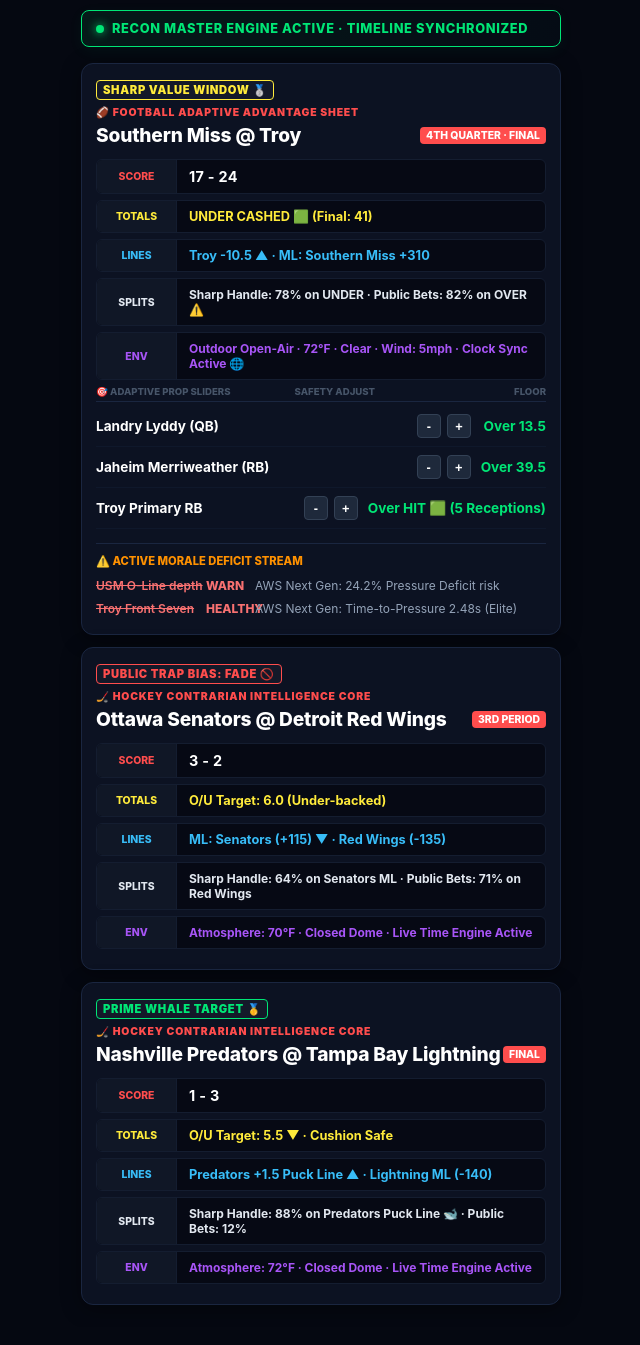
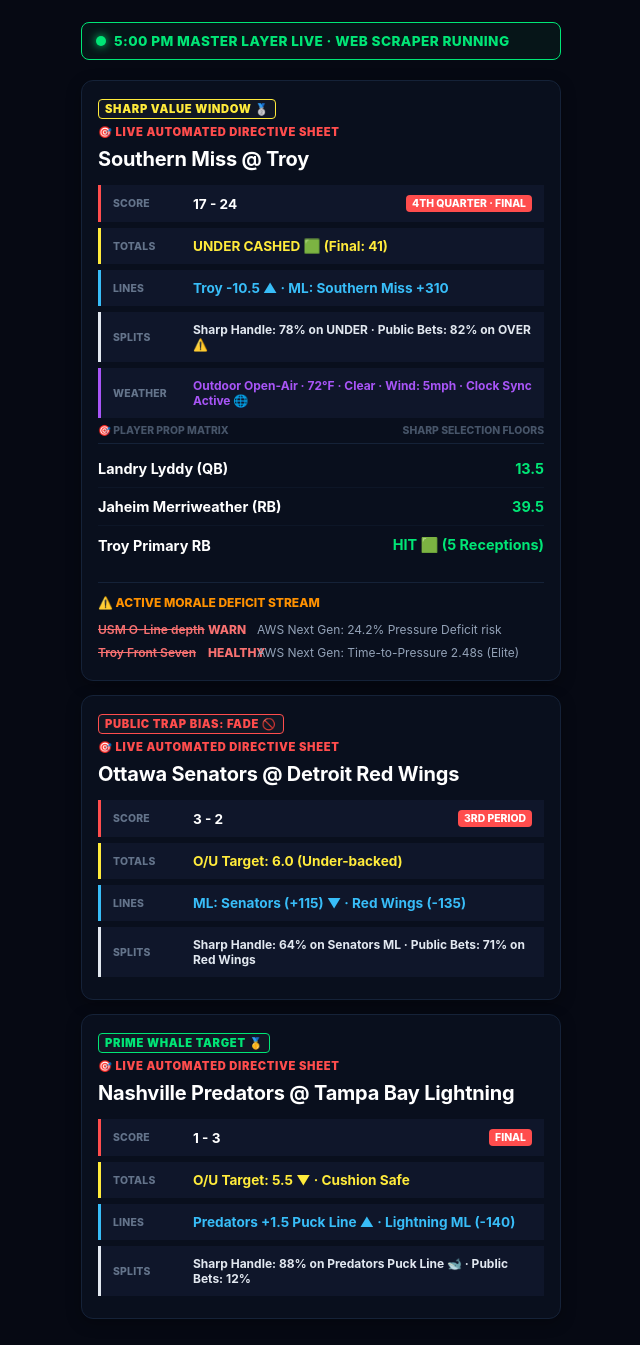
Before and after one commit to matty48653-design/Cee-app, a Flask app: page / in a window 1280 px wide. Shown: the whole page, without its empty margins (319-959 px from the left). Before the commit the page ends 1305 px from the top, so only its background shows below. Run offline with Flask 3, Linux system fonts and the light colour scheme.

Commit message:
Revise dashboard title and improve styles
Updated title and styling for the dashboard. Modified various CSS properties for better layout and appearance.

```diff
--- a/templates/dashboard.html
+++ b/templates/dashboard.html
@@ -3,49 +3,56 @@
 <head>
     <meta charset="UTF-8">
     <meta name="viewport" content="width=device-width, initial-scale=1.0">
-    <title>Cee App - Advanced Command Center</title>
+    <title>Cee App - Live Action Commands</title>
     <style>
         body {
-            background-color: #050811;
+            background-color: #060913;
             color: #e2e8f0;
             font-family: -apple-system, BlinkMacSystemFont, "Segoe UI", Roboto, sans-serif;
             margin: 0;
-            padding: 10px;
+            padding: 12px;
             -webkit-font-smoothing: antialiased;
         }
 
         #matrix-container {
             max-width: 480px;
             margin: 0 auto;
+            padding-top: 10px;
         }
 
         .system-test-badge {
-            background: linear-gradient(90deg, rgba(0, 230, 118, 0.08) 0%, rgba(0, 184, 212, 0.02) 100%);
+            background: rgba(0, 230, 118, 0.05);
             border: 1px solid #00e676;
             color: #00e676;
             text-align: left;
-            font-size: 0.8rem;
+            font-size: 0.85rem;
             font-weight: 800;
             padding: 10px 14px;
             border-radius: 8px;
-            letter-spacing: 0.05em;
+            letter-spacing: 0.03em;
             text-transform: uppercase;
-            margin-bottom: 16px;
+            margin-bottom: 20px;
             display: flex;
             align-items: center;
             gap: 8px;
-            box-shadow: 0 4px 15px rgba(0, 230, 118, 0.05);
         }
 
-        .status-dot { width: 8px; height: 8px; background-color: #00e676; border-radius: 50%; display: inline-block; box-shadow: 0 0 10px #00e676; }
+        .status-dot {
+            width: 10px;
+            height: 10px;
+            background-color: #00e676;
+            border-radius: 50%;
+            display: inline-block;
+            box-shadow: 0 0 10px #00e676;
+        }
 
         .slate-card {
-            background: #0c1222;
+            background: #090f1d;
             border-radius: 12px;
-            padding: 14px;
-            margin-bottom: 12px;
-            border: 1px solid #1a2640;
-            box-shadow: 0 4px 20px rgba(0, 0, 0, 0.4);
+            padding: 16px;
+            margin-bottom: 14px;
+            border: 1px solid #152238;
+            box-shadow: 0 4px 15px rgba(0, 0, 0, 0.3);
         }
 
         .edge-rating-tag {
@@ -60,59 +67,116 @@
             background: rgba(255, 255, 255, 0.03);
         }
 
-        .sport-type { color: #ff4d4d; font-size: 0.65rem; font-weight: 900; letter-spacing: 0.08em; text-transform: uppercase; margin-bottom: 4px; }
-        .game-title-row { display: flex; justify-content: space-between; align-items: center; margin-bottom: 12px; }
-        .game-title { font-size: 1.2rem; font-weight: 800; color: #ffffff; letter-spacing: -0.01em; }
-        .live-clock-badge { background: #ff4d4d; color: #ffffff; font-size: 0.65rem; font-weight: 800; padding: 2px 6px; border-radius: 4px; text-transform: uppercase; }
+        .sport-type {
+            color: #ff4d4d;
+            font-size: 0.7rem;
+            font-weight: 900;
+            letter-spacing: 0.06em;
+            text-transform: uppercase;
+            margin-bottom: 8px;
+        }
+
+        .game-title {
+            font-size: 1.25rem;
+            font-weight: 700;
+            color: #ffffff;
+            letter-spacing: -0.01em;
+            margin-bottom: 14px;
+        }
 
         .line-module-row {
             display: grid;
             grid-template-columns: 80px 1fr;
-            background: #060914;
-            border: 1px solid #141d30;
-            border-radius: 6px;
+            background: #0f162a;
+            border-left: 3px solid #1e293b;
             margin-bottom: 6px;
             overflow: hidden;
-            font-size: 0.8rem;
+            font-size: 0.85rem;
         }
 
         .module-label {
-            background: #101726;
             color: #64748b;
             font-weight: 800;
             font-size: 0.65rem;
             display: flex;
             align-items: center;
-            justify-content: center;
+            padding: 10px 12px;
             text-transform: uppercase;
-            border-right: 1px solid #141d30;
+            letter-spacing: 0.02em;
         }
 
-        .module-value { padding: 8px 12px; font-weight: 700; color: #ffffff; }
+        .module-value {
+            padding: 10px 12px;
+            font-weight: 700;
+            color: #ffffff;
+            display: flex;
+            justify-content: space-between;
+            align-items: center;
+        }
 
-        .slider-controls { display: flex; align-items: center; gap: 6px; }
-        .btn-adjust { background: #1e293b; color: #ffffff; border: 1px solid #334155; border-radius: 4px; width: 24px; height: 24px; font-size: 0.8rem; font-weight: bold; cursor: pointer; display: flex; align-items: center; justify-content: center; }
-        .btn-adjust:active { background: #38bdf8; color: #000000; }
+        .live-clock-text {
+            background: #ff4d4d;
+            color: #ffffff;
+            font-size: 0.65rem;
+            font-weight: 800;
+            padding: 2px 6px;
+            border-radius: 4px;
+            text-transform: uppercase;
+        }
 
         .table-header {
             display: flex;
             justify-content: space-between;
             color: #475569;
-            font-size: 0.6rem;
+            font-size: 0.65rem;
             font-weight: 800;
             text-transform: uppercase;
-            padding-bottom: 4px;
-            border-bottom: 1px solid #1a2640;
-            margin-bottom: 4px;
+            padding-bottom: 6px;
+            border-bottom: 1px solid #152238;
+            margin-bottom: 6px;
         }
 
-        .prop-row { display: flex; justify-content: space-between; align-items: center; padding: 8px 0; border-bottom: 1px solid #0f182b; }
-        .player-name { font-size: 0.85rem; font-weight: 700; color: #ffffff; }
-        .milestone-display-container { display: flex; align-items: center; gap: 10px; }
-        .milestone-text { font-size: 0.85rem; font-weight: 700; color: #00e676; min-width: 65px; text-align: right; }
+        .prop-row {
+            display: flex;
+            justify-content: space-between;
+            align-items: center;
+            padding: 10px 0;
+        }
+        .prop-row:not(:last-child) {
+            border-bottom: 1px solid #0d1627;
+        }
 
-        .deficit-stream-title { color: #ff9100; font-size: 0.7rem; font-weight: 800; margin-top: 14px; margin-bottom: 6px; text-transform: uppercase; border-top: 1px solid #1a2640; padding-top: 10px; }
-        .deficit-row { display: flex; align-items: center; font-size: 0.75rem; padding: 4px 0; }
+        .player-name {
+            font-size: 0.9rem;
+            font-weight: 700;
+            color: #ffffff;
+        }
+
+        .milestone-value {
+            font-size: 0.9rem;
+            font-weight: 700;
+            color: #00e676;
+            text-align: right;
+        }
+
+        .deficit-stream-title {
+            color: #ff9100;
+            font-size: 0.75rem;
+            font-weight: 800;
+            margin-top: 18px;
+            margin-bottom: 8px;
+            text-transform: uppercase;
+            border-top: 1px solid #152238;
+            padding-top: 12px;
+        }
+
+        .deficit-row {
+            display: flex;
+            align-items: center;
+            font-size: 0.75rem;
+            padding: 4px 0;
+        }
+
         .deficit-player { color: #f87171; text-decoration: line-through; font-weight: 600; width: 110px; }
         .deficit-status { color: #f87171; font-weight: 800; width: 45px; }
         .deficit-desc { color: #94a3b8; flex: 1; padding-left: 4px; }
@@ -123,7 +187,7 @@
 <div id="matrix-container">
 
     <div class="system-test-badge">
-        <span class="status-dot"></span> RECON MASTER ENGINE ACTIVE · TIMELINE SYNCHRONIZED
+        <span class="status-dot"></span> 5:00 PM MASTER LAYER LIVE · WEB SCRAPER RUNNING
     </div>
 
     {% for match in matchups %}
@@ -133,55 +197,41 @@
             {{ match.edge_rating }}
         </div>
 
-        {% if match.sport == 'NFL' %}
-        <div class="sport-type">🏈 FOOTBALL ADAPTIVE ADVANTAGE SHEET</div>
-        {% else %}
-        <div class="sport-type">🏒 HOCKEY CONTRARIAN INTELLIGENCE CORE</div>
-        {% endif %}
+        <div class="sport-type">🎯 LIVE AUTOMATED DIRECTIVE SHEET</div>
+        <div class="game-title">{{ match.away_team }} @ {{ match.home_team }}</div>
 
-        <div class="game-title-row">
-            <div class="game-title">{{ match.away_team }} @ {{ match.home_team }}</div>
-            <div class="live-clock-badge">{{ match.live_clock }}</div>
+        <div class="line-module-row" style="border-left-color: #ff4d4d;">
+            <div class="module-label">SCORE</div>
+            <div class="module-value"><span>{{ match.live_score }}</span> <span class="live-clock-text">{{ match.live_clock }}</span></div>
+        </div>
+        <div class="line-module-row" style="border-left-color: #ffeb3b;">
+            <div class="module-label">TOTALS</div>
+            <div class="module-value" style="color: #ffeb3b;">{{ match.live_ou_status }}</div>
+        </div>
+        <div class="line-module-row" style="border-left-color: #38bdf8;">
+            <div class="module-label">LINES</div>
+            <div class="module-value" style="color: #38bdf8;">{{ match.market_alert }}</div>
+        </div>
+        <div class="line-module-row" style="border-left-color: #e2e8f0;">
+            <div class="module-label">SPLITS</div>
+            <div class="module-value" style="color: #e2e8f0; font-size: 0.75rem;">{{ match.splits_data }}</div>
         </div>
 
-        <div class="line-module-row">
-            <div class="module-label" style="color: #ff4d4d;">SCORE</div>
-            <div class="module-value" style="font-size: 0.9rem; letter-spacing: 0.02em;">{{ match.live_score }}</div>
-        </div>
-        <div class="line-module-row">
-            <div class="module-label" style="color: #ffeb3b;">TOTALS</div>
-            <div class="module-value" style="color: #ffeb3b;">{{ match.live_ou_status }}</div>
-        </div>
-        <div class="line-module-row">
-            <div class="module-label" style="color: #38bdf8;">LINES</div>
-            <div class="module-value" style="color: #38bdf8;">{{ match.market_alert }}</div>
-        </div>
-        <div class="line-module-row">
-            <div class="module-label" style="color: #e2e8f0;">SPLITS</div>
-            <div class="module-value" style="color: #e2e8f0; font-size: 0.75rem;">{{ match.splits_data }}</div>
-        </div>
-        <div class="line-module-row">
-            <div class="module-label" style="color: #a855f7;">ENV</div>
+        {% if match.sport == 'NFL' %}
+        <div class="line-module-row" style="border-left-color: #a855f7;">
+            <div class="module-label">WEATHER</div>
             <div class="module-value" style="color: #a855f7; font-size: 0.75rem;">{{ match.scan_status }}</div>
         </div>
 
-        {% if match.sport == 'NFL' %}
         <div class="prop-section">
             <div class="table-header">
-                <div>🎯 ADAPTIVE PROP SLIDERS</div>
-                <div style="text-align: right; padding-right: 75px;">SAFETY ADJUST</div>
-                <div>FLOOR</div>
+                <div>🎯 PLAYER PROP MATRIX</div>
+                <div>SHARP SELECTION FLOORS</div>
             </div>
             {% for player in match.players %}
             <div class="prop-row">
                 <div class="player-name">{{ player.name }}</div>
-                <div class="milestone-display-container">
-                    <div class="slider-controls">
-                        <button class="btn-adjust" onclick="adjustSlider('{{ player.name }}', -1)">-</button>
-                        <button class="btn-adjust" onclick="adjustSlider('{{ player.name }}', 1)">+</button>
-                    </div>
-                    <div class="milestone-text" id="val-{{ player.name }}">Over {{ player.milestone }}</div>
-                </div>
+                <div class="milestone-value">{{ player.milestone }}</div>
             </div>
             {% endfor %}
         </div>
@@ -203,20 +253,5 @@
 
 </div>
 
-<script>
-function adjustSlider(playerName, direction) {
-    const textElement = document.getElementById('val-' + playerName);
-    if (!textElement) return;
-
-    let currentVal = parseFloat(textElement.innerText.replace('Over ', ''));
-    let step = playerName.includes('(QB)') ? 1.0 : 5.0;
-
-    let newVal = currentVal + (direction * step);
-    if (newVal < 0) newVal = 0;
-
-    textElement.innerText = 'Over ' + newVal.toFixed(1);
-}
-</script>
-
 </body>
 </html>
```
